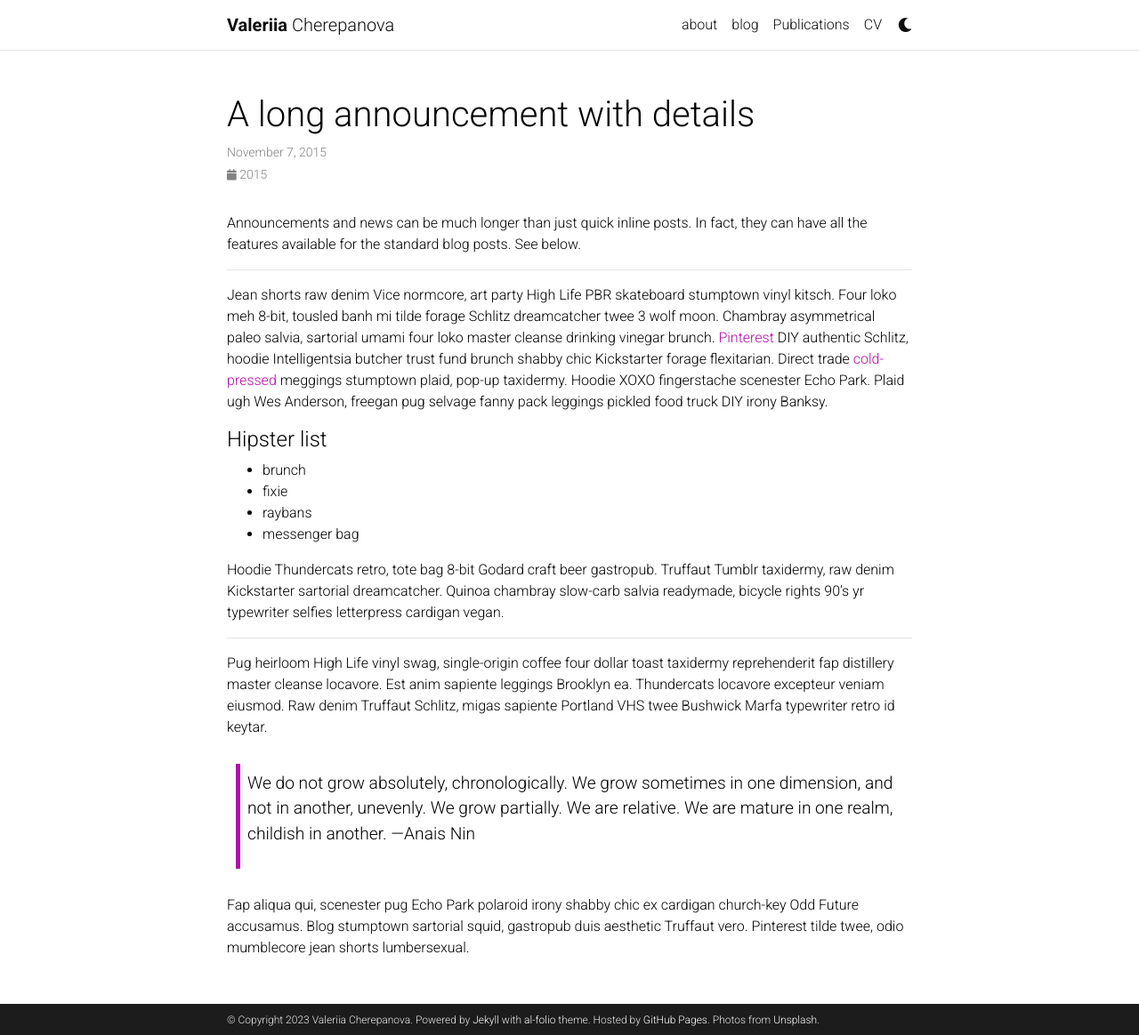
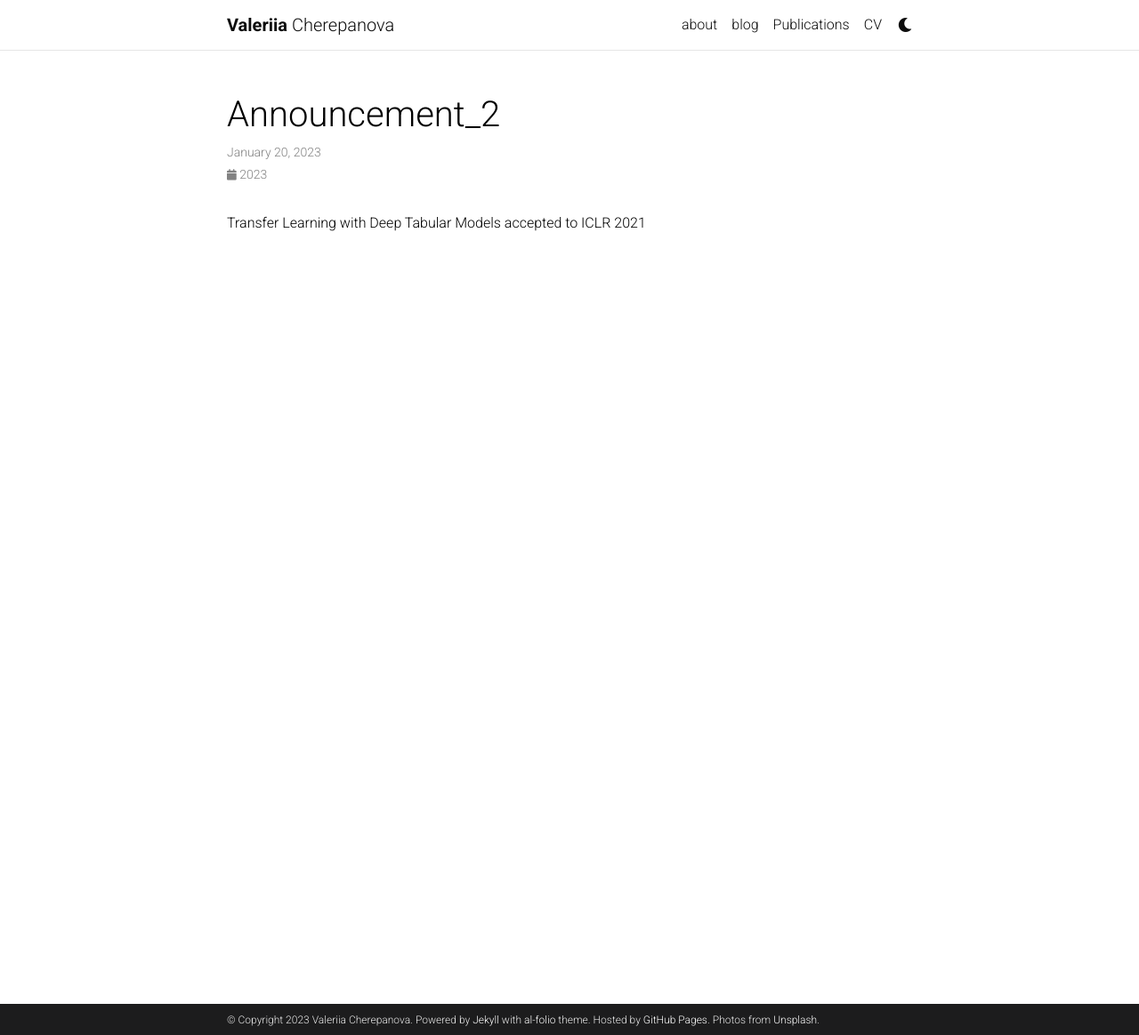
Before and after one commit to vcherepanova/vcherepanova.github.io, a Jekyll site: the page built from _news/announcement_2.md, in a window 1280 px wide and 1164 px high. Shown: the whole window at 89% size. Built offline with Jekyll 4.4.1, drawn with Linux system fonts in a browser that asks for light colours; comment, search, counter and statistics services are not loaded; a style sheet for code colours, icons or effects is not loaded.

Commit message:
news and minor changes

```diff
--- a/_news/announcement_2.md
+++ b/_news/announcement_2.md
@@ -1,31 +1,7 @@
 ---
 layout: post
-title: A long announcement with details
-date: 2015-11-07 16:11:00-0400
-inline: false
+date: 2023-01-20 07:59:00-0400
+inline: true
 ---
 
-Announcements and news can be much longer than just quick inline posts. In fact, they can have all the features available for the standard blog posts. See below.
-
-***
-
-Jean shorts raw denim Vice normcore, art party High Life PBR skateboard stumptown vinyl kitsch. Four loko meh 8-bit, tousled banh mi tilde forage Schlitz dreamcatcher twee 3 wolf moon. Chambray asymmetrical paleo salvia, sartorial umami four loko master cleanse drinking vinegar brunch. <a href="https://www.pinterest.com">Pinterest</a> DIY authentic Schlitz, hoodie Intelligentsia butcher trust fund brunch shabby chic Kickstarter forage flexitarian. Direct trade <a href="https://en.wikipedia.org/wiki/Cold-pressed_juice">cold-pressed</a> meggings stumptown plaid, pop-up taxidermy. Hoodie XOXO fingerstache scenester Echo Park. Plaid ugh Wes Anderson, freegan pug selvage fanny pack leggings pickled food truck DIY irony Banksy.
-
-#### Hipster list
-<ul>
-    <li>brunch</li>
-    <li>fixie</li>
-    <li>raybans</li>
-    <li>messenger bag</li>
-</ul>
-
-Hoodie Thundercats retro, tote bag 8-bit Godard craft beer gastropub. Truffaut Tumblr taxidermy, raw denim Kickstarter sartorial dreamcatcher. Quinoa chambray slow-carb salvia readymade, bicycle rights 90's yr typewriter selfies letterpress cardigan vegan.
-
-***
-
-Pug heirloom High Life vinyl swag, single-origin coffee four dollar toast taxidermy reprehenderit fap distillery master cleanse locavore. Est anim sapiente leggings Brooklyn ea. Thundercats locavore excepteur veniam eiusmod. Raw denim Truffaut Schlitz, migas sapiente Portland VHS twee Bushwick Marfa typewriter retro id keytar.
-
-> We do not grow absolutely, chronologically. We grow sometimes in one dimension, and not in another, unevenly. We grow partially. We are relative. We are mature in one realm, childish in another.
-> —Anais Nin
-
-Fap aliqua qui, scenester pug Echo Park polaroid irony shabby chic ex cardigan church-key Odd Future accusamus. Blog stumptown sartorial squid, gastropub duis aesthetic Truffaut vero. Pinterest tilde twee, odio mumblecore jean shorts lumbersexual.
+Transfer Learning with Deep Tabular Models accepted to ICLR 2021
```
Also changed, not shown: _news/announcement_1.md (+2 -2 lines), _news/announcement_3.md (+2 -2 lines).
